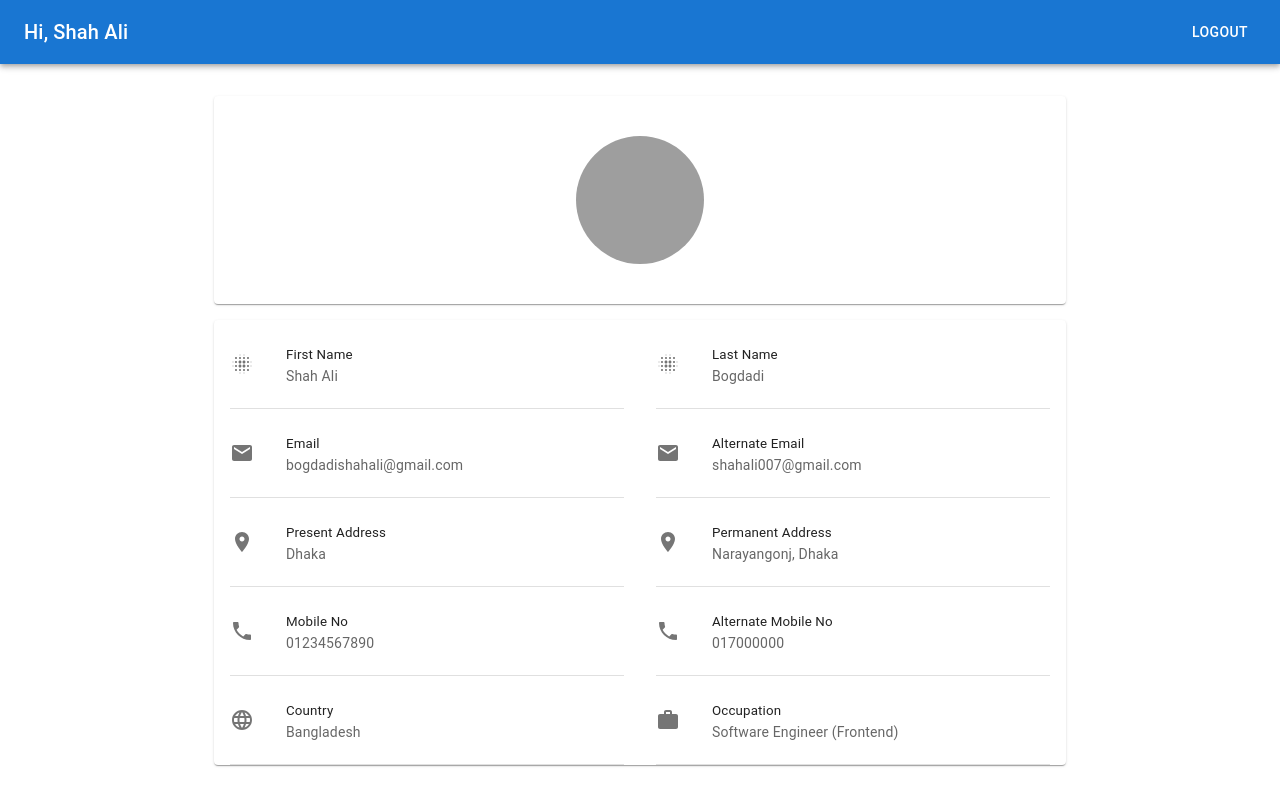
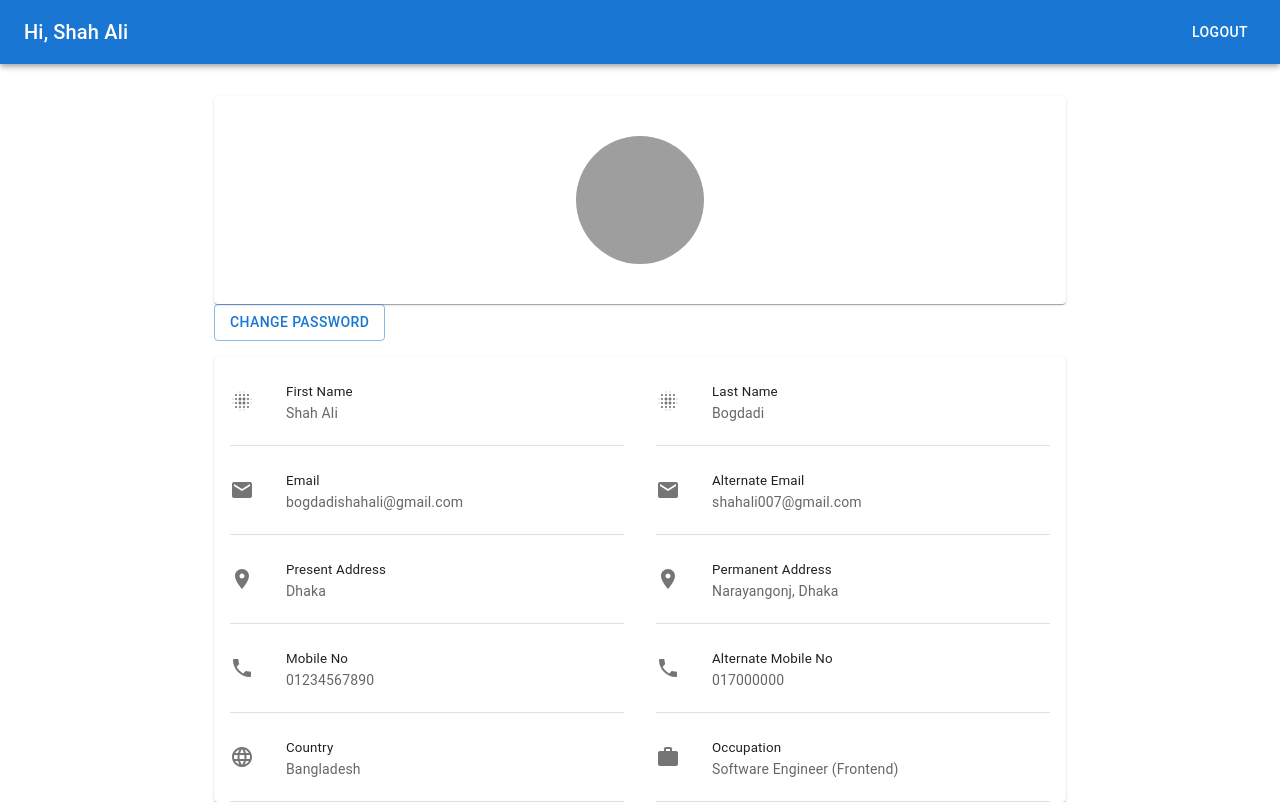
Before and after one commit to shahali007/User-Management, a React (Create React App) app: page /profile in a window 1280 px wide. Built offline with nearby package versions, Linux system fonts and the light colour scheme; sample sign-in values are in the browser's storage; grey boxes are pictures that could not be loaded.

Commit message:
change password component created

```diff
--- /dev/null
+++ b/src/modules/Application/Profile/ChangePassword/index.tsx
@@ -0,0 +1,65 @@
+import * as React from 'react';
+import Button from '@mui/material/Button';
+import TextField from '@mui/material/TextField';
+import Dialog from '@mui/material/Dialog';
+import DialogActions from '@mui/material/DialogActions';
+import DialogContent from '@mui/material/DialogContent';
+import DialogContentText from '@mui/material/DialogContentText';
+import DialogTitle from '@mui/material/DialogTitle';
+
+const ChangePassword = () => {
+    const [open, setOpen] = React.useState(false);
+
+    const handleModal = () => {
+        setOpen(!open);
+    };
+
+    return (
+        <div>
+            <Button variant="outlined" onClick={handleModal}>
+                Change Password
+            </Button>
+            <Dialog open={open} onClose={handleModal}>
+                <DialogTitle>Change Password</DialogTitle>
+                <DialogContent>
+                    <TextField
+                        autoFocus
+                        margin="dense"
+                        id="currentPassword"
+                        name="currentPassword"
+                        label="Current Password"
+                        type="password"
+                        fullWidth
+                        variant="standard"
+                    />
+                    <TextField
+                        autoFocus
+                        margin="dense"
+                        id="password"
+                        name="password"
+                        label="New Password"
+                        type="password"
+                        fullWidth
+                        variant="standard"
+                    />
+                    <TextField
+                        autoFocus
+                        margin="dense"
+                        id="confirmPassword"
+                        name="confirmPassword"
+                        label="Confirm Password"
+                        type="password"
+                        fullWidth
+                        variant="standard"
+                    />
+                </DialogContent>
+                <DialogActions>
+                    <Button onClick={handleModal}>Cancel</Button>
+                    <Button onClick={handleModal}>Submit</Button>
+                </DialogActions>
+            </Dialog>
+        </div>
+    );
+}
+
+export default ChangePassword;
--- a/src/shared/Component/ProfileImage/index.tsx
+++ b/src/modules/Application/Profile/ProfileImage/index.tsx
@@ -1,7 +1,7 @@
 import React from 'react';
 import { Paper, Box, Avatar } from '@mui/material';
 
-const ProfileImage = () => {
+const ProfileImage = ():JSX.Element => {
     return (
         <Paper sx={{
             marginTop: 4,
--- a/src/modules/Application/Profile/index.tsx
+++ b/src/modules/Application/Profile/index.tsx
@@ -3,7 +3,8 @@ import { Container, Grid, Paper } from '@mui/material';
 import { LensBlur, Email, Room, Phone, Language, Work } from '@mui/icons-material';
 
 import ProfileItem from '../../../shared/Component/ProfileItem';
-import ProfileImage from '../../../shared/Component/ProfileImage';
+import ProfileImage from './ProfileImage';
+import ChangePassword from './ChangePassword';
 
 const Profile = () => {
     return (
@@ -11,6 +12,7 @@ const Profile = () => {
             <Grid container spacing={3}>
                 <Grid item md={12} xs={12}>
                     <ProfileImage />
+                    <ChangePassword />
                     <Paper sx={{
                         marginTop: 2,
                         width: "100%"
```
